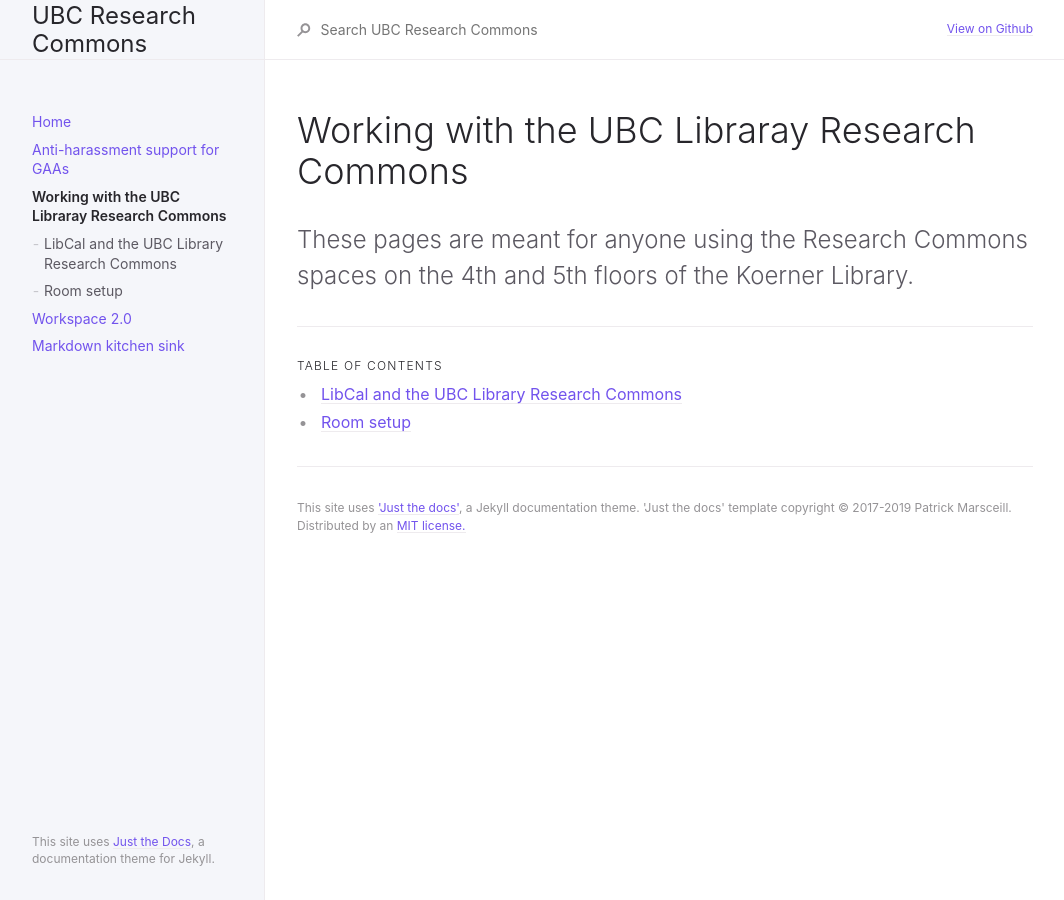
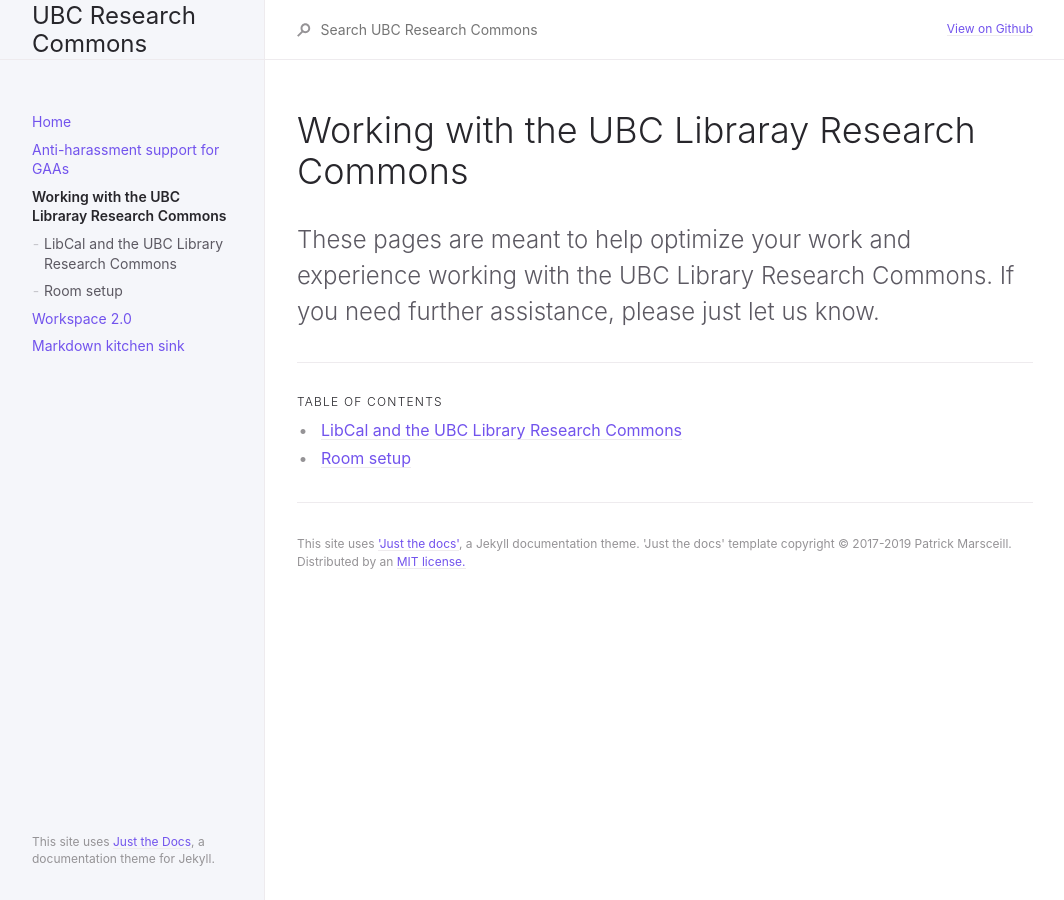
Before and after one commit to sarahblay/rc-docs, a Jekyll site: the page built from docs/usingthercspaces/usingthercspaces.md, in a window 1280 px wide. Shown: the whole page, without its empty margins (107-1171 px from the left). Built offline with Jekyll 4.4.1, drawn with Linux system fonts in a browser that asks for light colours.

Commit message:
Update usingthercspaces.md

```diff
--- a/docs/usingthercspaces/usingthercspaces.md
+++ b/docs/usingthercspaces/usingthercspaces.md
@@ -9,5 +9,5 @@ permalink: docs/usingthespaces
 # Working with the UBC Libraray Research Commons
 {: .no_toc }
 
-These pages are meant for anyone using the Research Commons spaces on the 4th and 5th floors of the Koerner Library.
+These pages are meant to help optimize your work and experience working with the UBC Library Research Commons. If you need further assistance, please just let us know.
 {: .fs-6 .fw-300 }
```
